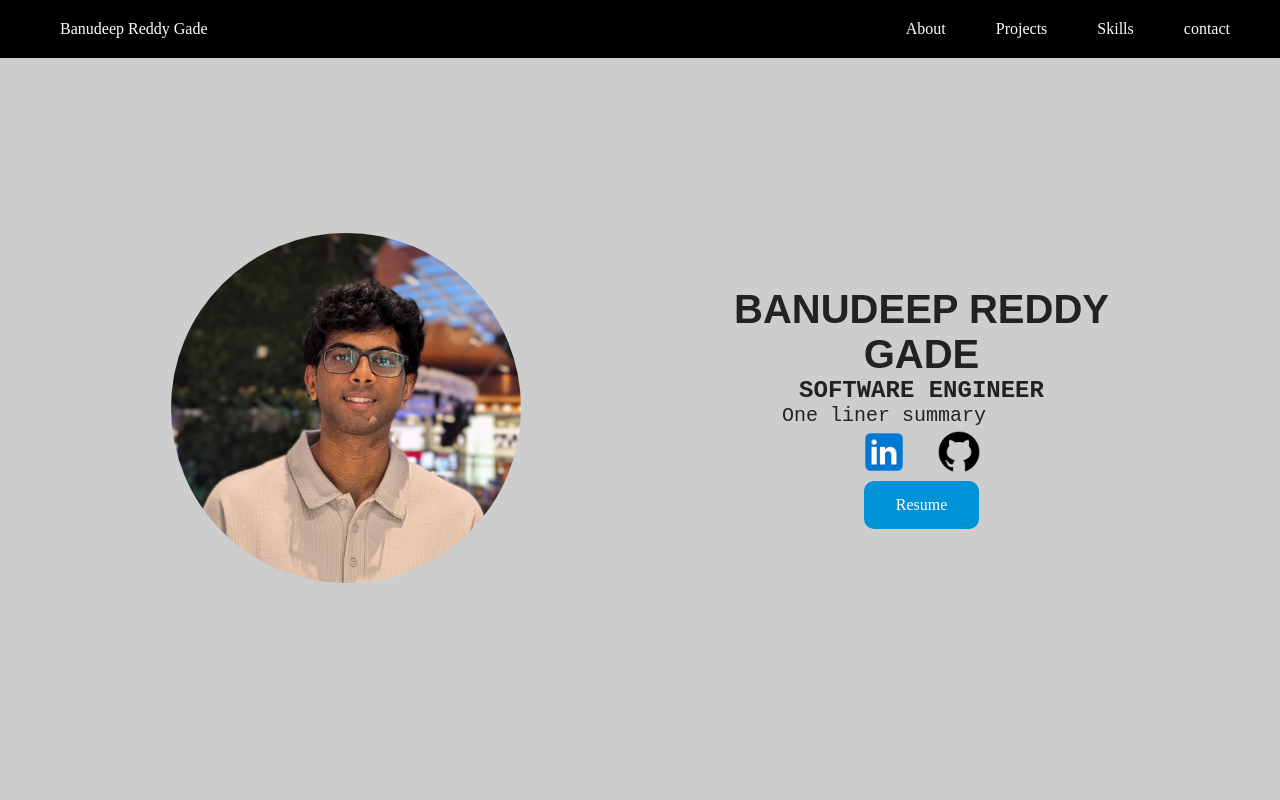
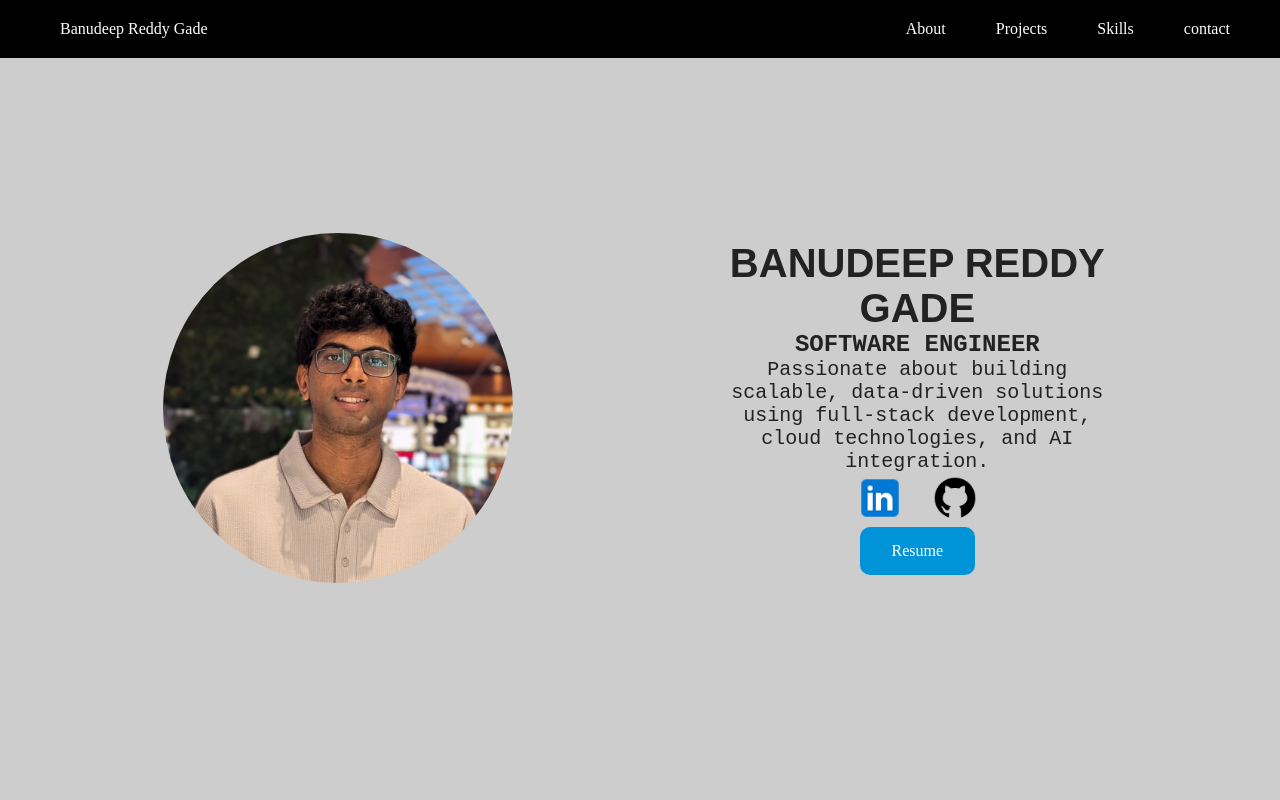
Before and after one commit to Banudeep/Portfolio, a React (Vite) app: page / in a window 1280 px wide. Shown: the top 800 px of the page. Built offline with nearby package versions, Linux system fonts and the light colour scheme.

Commit message:
updated one liner summary

```diff
--- a/src/Components/Hero/Hero.jsx
+++ b/src/Components/Hero/Hero.jsx
@@ -17,7 +17,10 @@ function Hero() {
             Banudeep Reddy <br></br>Gade
           </h1>
           <h2>Software Engineer</h2>
-          <p>One liner summary</p>
+          <p>
+            Passionate about building scalable, data-driven solutions using
+            full-stack development, cloud technologies, and AI integration.
+          </p>
 
           <span>
             <a
--- a/src/Components/Hero/HeroStyles.module.css
+++ b/src/Components/Hero/HeroStyles.module.css
@@ -20,7 +20,7 @@
 
     p {
       font-size: 20px;
-      max-width: 25ch;
+      max-width: 150ch;
     }
   }
 
```
